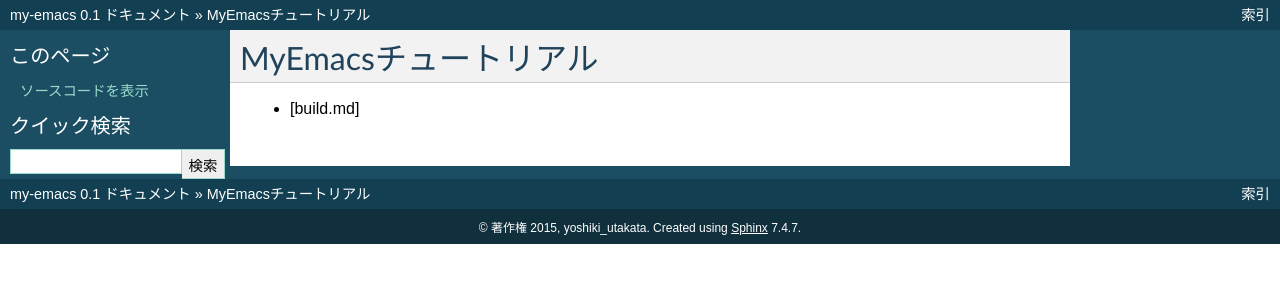
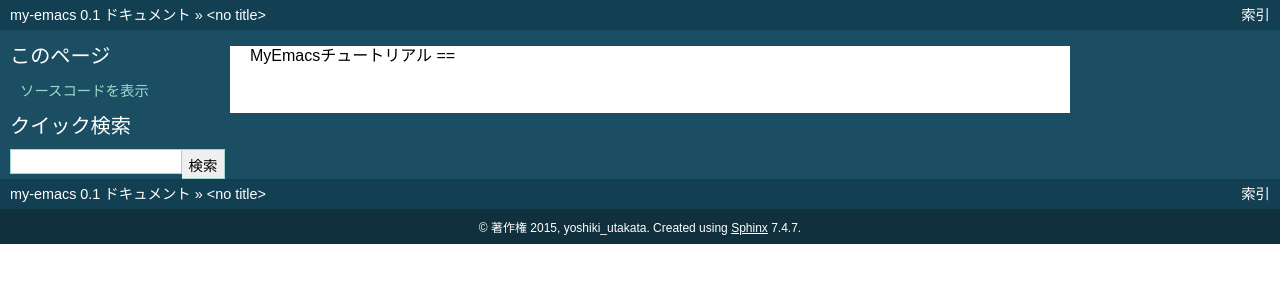
Before and after one commit to yoshikyoto/my-emacs-docs, a Sphinx documentation site: the page built from docs/index.rst, in a window 1280 px wide. Shown: the top 300 px of the page. Built offline with Sphinx 7.4.7, drawn with Linux system fonts in a browser that asks for light colours.

Commit message:
md to rst

```diff
--- a/docs/index.md
+++ b/docs/index.rst
@@ -1,4 +1,2 @@
 MyEmacsチュートリアル
 ==
-
-* [build.md]
```
